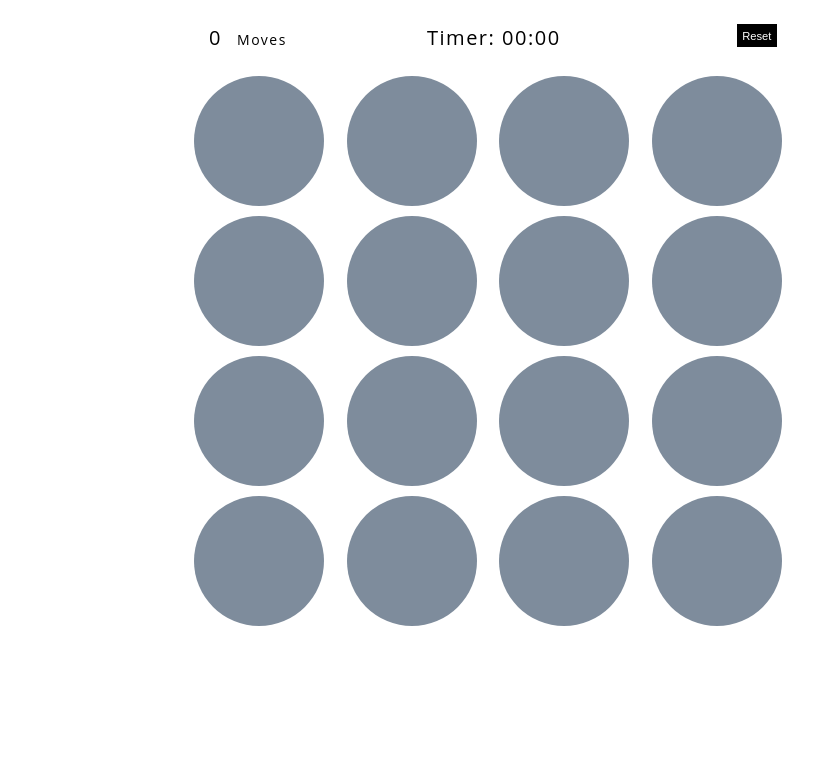
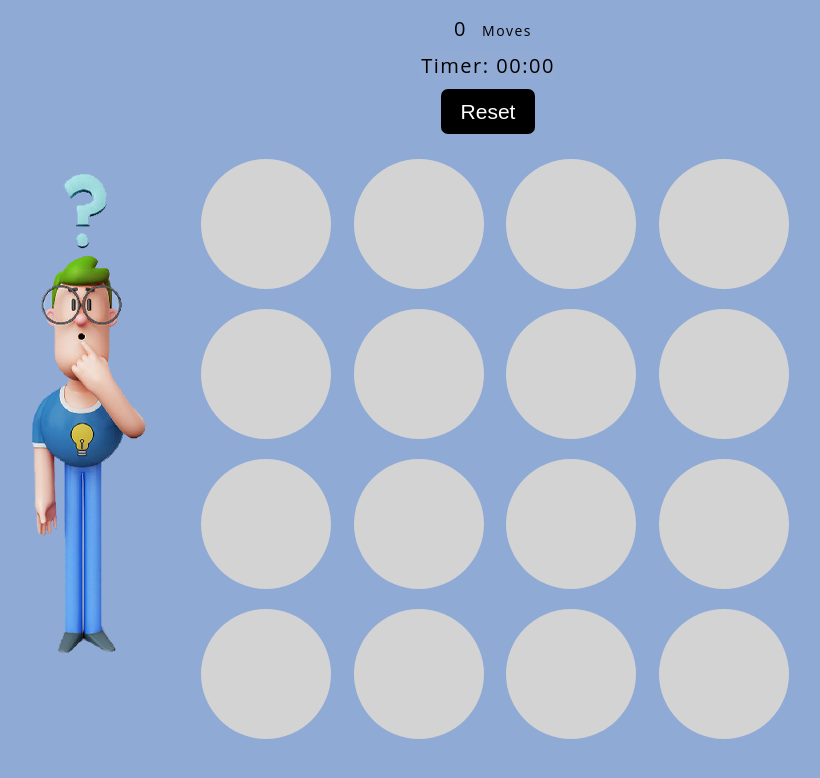
Before and after one commit to Inchara-JA/Memory-Card-Game, a plain HTML site: page index.html in a window 1280 px wide. Shown: the whole page, without its empty margins (152-972 px from the left). Drawn offline with Linux system fonts and the light colour scheme.

Commit message:
2nd commit

```diff
--- a/index.html
+++ b/index.html
@@ -16,27 +16,20 @@
       </header>
       <section class="score-panel">
         <ul id="star-rating" class="star-rating">
-          <li class="star"><i class="fa fa-star"></i></li>
-          <li class="star"><i class="fa fa-star"></i></li>
-          <li class="star"><i class="fa fa-star"></i></li>
         </ul>
-        <div class="line1">
+
             <div class="moves">
             <span class="moves-counter">0</span> Moves
             </div>
-            <!-- <div class="timer">30</div> -->
             <div class="timer-container">
                <span class="timer"><i class="fa fa-hourglass-start"></i> Timer: 00:00</span>
             </div>
             <div class="reset">
                <button class="btn reset-btn">Reset <i class="fa fa-repeat"></i></button>
              </div>
-        </div>
-        <!-- <div class="reset">
-          <button class="btn reset-btn">Reset <i class="fa fa-repeat"></i></button>
-        </div> -->
+
       </section>
-    <!-- Modal section-->
+
     <!-- Modal section-->
       <ul class="deck"></ul>
     </div>
@@ -47,7 +40,6 @@
           <span class="close">&times;</span>
           <h2>Congratulations!</h2>
           <p>You have won the game and found all 8 pairs of cards.</p>
-          <!-- <img class="modal-img" src="img/Vault-Boy-Thumb-Up.jpg" alt="Vault boy giving the thumbs up from the game fall out"> -->
           <button class="btn play-again-btn">Play Again?</button>
         </div>
       </div>
--- a/style.css
+++ b/style.css
@@ -12,7 +12,7 @@ html {
   box-sizing: border-box;
 }
 body {
-  background: url('');
+  background: url("img/02.png");
   font-family: "Open Sans", sans-serif;
   font-size: 62.5%;
   letter-spacing: 1.5px;
@@ -38,14 +38,11 @@ ul > li {
   /* border-radius: 1em; */
   border: none;
   color: #fff;
-  /* box-shadow: 5px 2px 20px 0 rgba(46, 61, 73, 0.5); */
   padding: 0.5em;
-  /* padding-top:0.5em; */
 }
 
-/*----------------------------------
-Header
-------------------------------------*/
+/* Header */
+
 h1 {
   font-size: 3em;
   font-weight: 400;
@@ -63,9 +60,8 @@ h3 {
 
 
 
-/*----------------------------------
-Section - Score Panel
-------------------------------------*/
+/* Section - Score Panel */
+
 .score-panel {
   font-size: 1.4em;
   /* padding: 1em 0 2em; */
@@ -85,32 +81,16 @@ Section - Score Panel
 }
 .reset-btn {
   background: #000;
-  /* text-align: right;
-  justify-content:right;
-  align-items:right; */
+  border-radius: 7px;
+  margin-bottom: 15px;
 }
 
-/* .moves{
-  text-align: left;
-  margin-right: 10em;
-} */
+.timer-container {
+  color: #000;
+}
 
-.timer-container {
-  background: #fff;
-  border-radius: 0.5em;
-  color: #000;
-  margin-right: 11rem;
-  /* font-size: 20px; */
-  /* margin: 0.5em; */
-  /* padding: 0.5em; */
-}
-/* .timer {
-  font-size: 1em;
-} */
+/* Section - Modal */
 
-/*----------------------------------
-Section - Modal
-------------------------------------*/
 /* Modal (background) */
 .modal {
   /*Hidden by default */
@@ -121,11 +101,10 @@ Section - Modal
   top: 0;
   width: 100%;
   height: 100%;
-  /* Fallback color */
   background-color: rgb(46, 61, 73);
-  /* With opacity */
   background-color: rgba(46, 61, 73, 0.6);
 }
+
 /* Modal Content/Box */
 .modal-content {
   display: flex;
@@ -133,12 +112,10 @@ Section - Modal
   justify-content: center;
   align-items: center;
   background-color: rgb(223, 219, 219);
-  /* 5% from the top and centered */
   margin: 5% auto;
-  /* border: 0.8em solid #fc4; */
-  padding-right: 2em;
   width: 60%;
 }
+
 /* The Close Button */
 .close {
   align-self: flex-end;
@@ -169,12 +146,11 @@ p.stats:last-child {
   margin-bottom: 1em;
 }
 
-/*----------------------------------
-Deck of Cards
-------------------------------------*/
-/*Mobile first responsivness*/
+/*   Deck of Cards */
+
+/*Mobile view*/
+
 .deck {
-  /* background: linear-gradient(to bottom, rgb(255, 255, 255), #28e); */
   color: #fff;
   border-radius: 1.5em;
   display: flex;
@@ -182,24 +158,17 @@ Deck of Cards
   justify-content: space-around;
   align-items: center;
   height: 25em;
-  margin-bottom: 6em;
-  /* padding: 0.5em; */
-  width: 35em;
+  width: 30em;
+  margin-right: 14%;
 }
-/* .deck,
+
 .card {
-  box-shadow: 5px 2px 20px 0 rgba(46, 61, 73, 0.5);
-} */
-.card {
-  background: rgb(126, 140, 156);
+  background: rgb(212, 211, 211);
   border-radius: 10em;
   height: 6em;
   width: 6em;
 }
-/*
-To disable the color highlight if and img is clicked
-https://stackoverflow.com/questions/21107439/disable-or-change-firefoxs-element-image-highlight-color
-*/
+
 img {
   user-select: none;
   width: 6em;
@@ -208,14 +177,14 @@ img {
   visibility: hidden;
 }
 .deck .card.flip {
-  background: #fff;
+  background: #92abd4;
   cursor: default;
   transform: rotateY(180deg);
   transition: transform 0.3s linear;
   pointer-events: none;
 }
 .flip img {
-  background: #fff;
+  background: #92abd4;
   visibility: visible;
 }
 .deck .card.match {
@@ -242,15 +211,11 @@ img {
 @media screen and (min-width: 550px) {
   .deck  {
     height: 50em;
-    padding: 2em;
-    width: 50em;
   }
   .card {
     height: 10em;
     width: 10em;
-  }
-  .deck img {
-    width: 9em;
+
   }
   .modal-content h2 {
     font-size: 4em;
@@ -264,32 +229,19 @@ img {
   }
   .reset-btn {
     background: #000;
-    /* text-align: right;
-    justify-content:right;
-    align-items:right; */
-  }
-
-  .moves{
-    /* text-align: left; */
-    /* margin-right: em; */
+    /* margin-top: 2px; */
   }
 
   .timer-container {
-    background: #fff;
-    border-radius: 0.5em;
+    background: rgb(172, 21, 21);
+    /* border-radius: 0.5em; */
     color: #000;
-    /* margin-right: 1rem; */
     font-size: 10px;
-    /* margin: 0.5em; */
-    /* padding: 0.5em; */
-    text-align: center;
-    justify-content: center;
-    align-items: center;
+    display: flex;
+    margin-top: 5%;
   }
 }
-/*----------------------------------
-Desktops
-------------------------------------*/
+/* Desktops */
 @media screen and (min-width: 800px) {
 
   h1 {
@@ -301,6 +253,7 @@ Desktops
   .deck  {
     height: 60em;
     width: 65em;
+    margin-left: 12%;
   }
   .card {
     height: 13em;
@@ -310,7 +263,7 @@ Desktops
     width: 13em;
   }
   .reset-btn {
-    font-size: 0.8em;
+    font-size: 1.5em;
   }
   .footer {
     font-size: 1.2em;
@@ -319,7 +272,7 @@ Desktops
   .modal-content h2 {
     font-size: 5em;
   }
-  /* Modal Image*/
+
   .modal-img {
     width: 30em;
   }
@@ -328,23 +281,22 @@ Desktops
   }
   .reset-btn {
     background: #000;
-    text-align: right;
-    justify-content:right;
-    align-items:right;
+    text-align: center;
+    justify-content:center;
+    align-items:center;
+    /* height:30%; */
+    width: 61%;
   }
 
   .moves{
-    text-align: left;
-    margin-right: 10em;
+    margin:10px auto;
   }
 
   .timer-container {
-    background: #fff;
-    border-radius: 0.5em;
+    background: #92abd4;
     color: #000;
-    margin-right: 11rem;
+    /* margin-right: 11rem; */
     font-size: 20px;
-    /* margin: 0.5em; */
-    /* padding: 0.5em; */
+    margin: 0.5em;
   }
 }
```
Also changed, not shown: script.js (+1 -77 lines), img/02.png (added).
